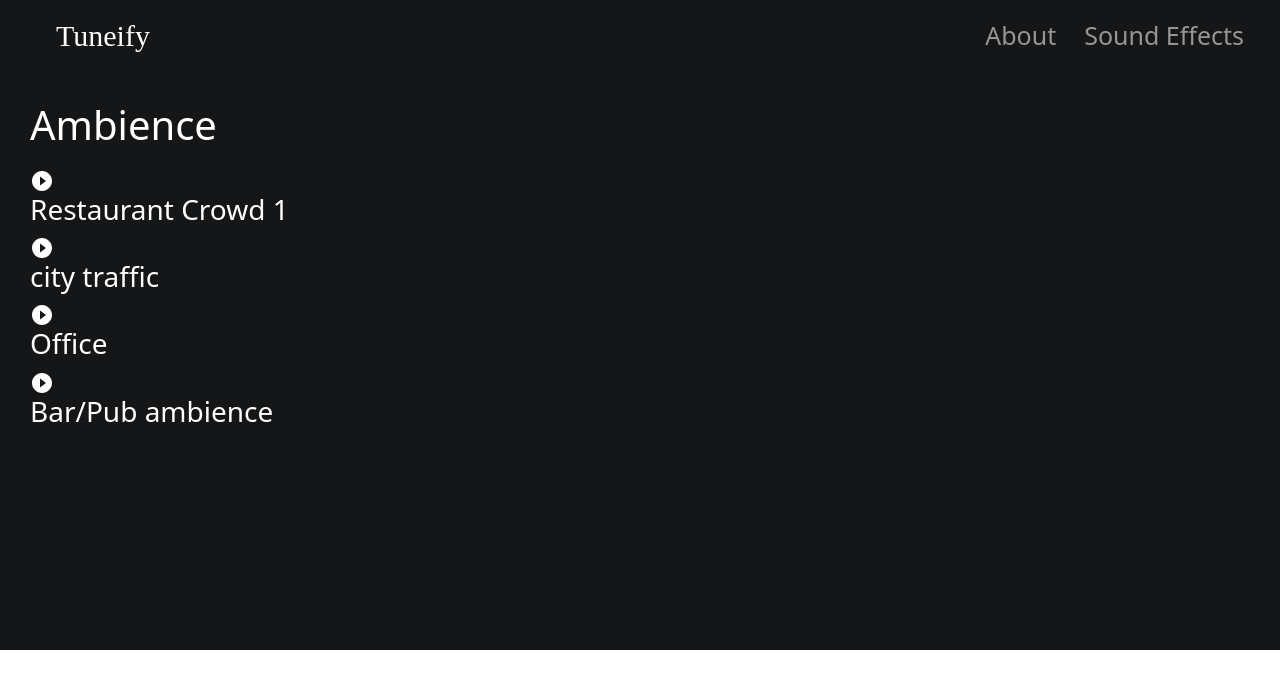
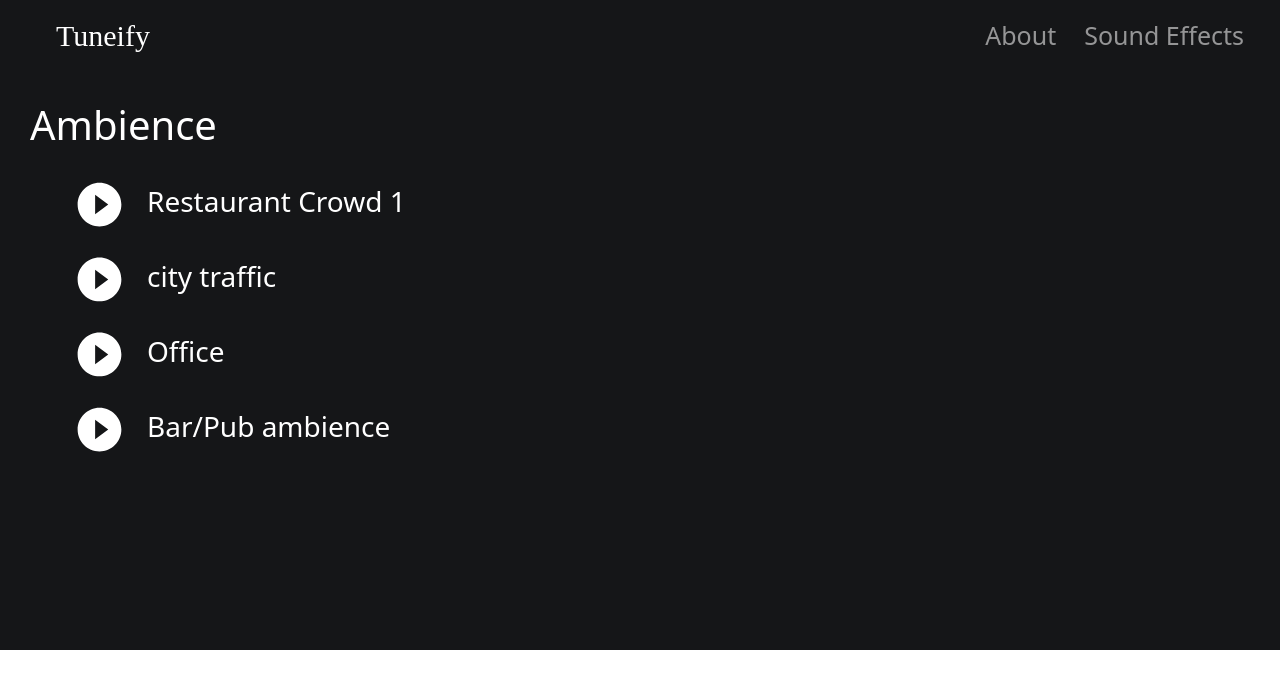
Before and after one commit to sakshi3801/Tuneify, a React (Create React App) app: page /am in a window 1280 px wide. Shown: the top 688 px of the page. Built offline with nearby package versions, Linux system fonts and the light colour scheme.

Commit message:
fourth commit

```diff
--- a/src/App.js
+++ b/src/App.js
@@ -9,9 +9,7 @@ import {Route,Link} from 'react-router-dom'
 function App() {
   return (
     <div className='main'>
-    {/* <MyNavbar />
-    <About />
-    <Ambience /> */}
+
     <Route path='/' exact component={MyNavbar} />
     <Route path='/' exact component={About} />
     <Route path='/' exact component={Ambience} />
--- /dev/null
+++ b/src/Components/Player.css
@@ -0,0 +1,23 @@
+h3{
+    display: inline-flex;
+    margin: 8px 10px;
+    position: relative;
+    bottom: 10px;
+}
+
+.button:hover{
+
+    cursor: pointer;
+}
+
+.button{
+
+    margin: 10px;
+    transform: scale(1.5);
+}
+
+.playPause{
+
+    display: inline-flex;
+    margin: 10px;
+}
--- a/src/Components/Player.jsx
+++ b/src/Components/Player.jsx
@@ -1,7 +1,7 @@
 import React, { useState } from 'react'
 import PlayCircleFilledIcon from '@material-ui/icons/PlayCircleFilled';
 import PauseCircleFilledIcon from '@material-ui/icons/PauseCircleFilled';
-
+import './Player.css'
 
 const Player = (props)=>{
 
@@ -24,8 +24,8 @@ const Player = (props)=>{
         <>
 
         <audio id='player' src={props.audio} ref={audioRef} />
-        <div onClick={togglePlay}>
-        {playing ?<PauseCircleFilledIcon />: <PlayCircleFilledIcon />}
+        <div className='playPause' onClick={togglePlay}>
+        {playing ?<PauseCircleFilledIcon fontSize='large' className='button'/>: <PlayCircleFilledIcon fontSize='large' className='button' />}
         </div>
         <h3>{props.title}</h3>
         </>
--- a/src/Pages/am.css
+++ b/src/Pages/am.css
@@ -26,3 +26,8 @@ h1{
     width: 20px;
     height: 30px;
 }
+
+li{
+
+    list-style-type: none;
+}
--- a/src/Pages/am.jsx
+++ b/src/Pages/am.jsx
@@ -5,25 +5,24 @@ import restCrowd from '../Sounds/Restaurant Crowd 1.mp3'
 import cityTraffic from '../Sounds/City traffic.mp3'
 import office from '../Sounds/Office.mp3'
 import bar from '../Sounds/bar.mp3'
-import PlayCircleFilledIcon from '@material-ui/icons/PlayCircleFilled';
-import PauseCircleFilledIcon from '@material-ui/icons/PauseCircleFilled';
+
 
 const Am = ()=>{
     const arr = [{
         title: 'Restaurant Crowd 1',
-        audio: {restCrowd}
+        audio: restCrowd
     },
     {
       title: 'city traffic',
-      audio: {cityTraffic}
+      audio: cityTraffic
     },
     {
         title: 'Office',
-        audio: {office}
+        audio: office
     },
     {
         title: 'Bar/Pub ambience',
-        audio: {bar}
+        audio: bar
     }
 ]
 
@@ -41,31 +40,22 @@ const Am = ()=>{
             audioRef.current.pause()
         }
     }, [playing])
+    console.log(arr[2].audio)
+    return(
 
-    return(
         <>
         <h1>Ambience</h1>
         <div className='part'>
+            <ol>
+            {arr.map((user) => (
+            <li>
             <Player
-              audio= {restCrowd}
-              title= {arr[0].title}
-            />
-            <Player
-            audio = {cityTraffic}
-            title = {arr[1].title}
-            />
-            <Player
-            audio = {office}
-            title = {arr[2].title}
-            />
-            <Player
-            audio = {bar}
-            title = {arr[3].title}
-            />
-            {/* <audio id='player' src={office} ref={audioRef} />
-            <div onClick={togglePlay}>
-            {playing ?<PauseCircleFilledIcon />: <PlayCircleFilledIcon />}
-            </div> */}
+            title={user.title}
+            audio={user.audio}
+
+          /></li>
+        ))}
+        </ol>
 
 
         </div>
```
